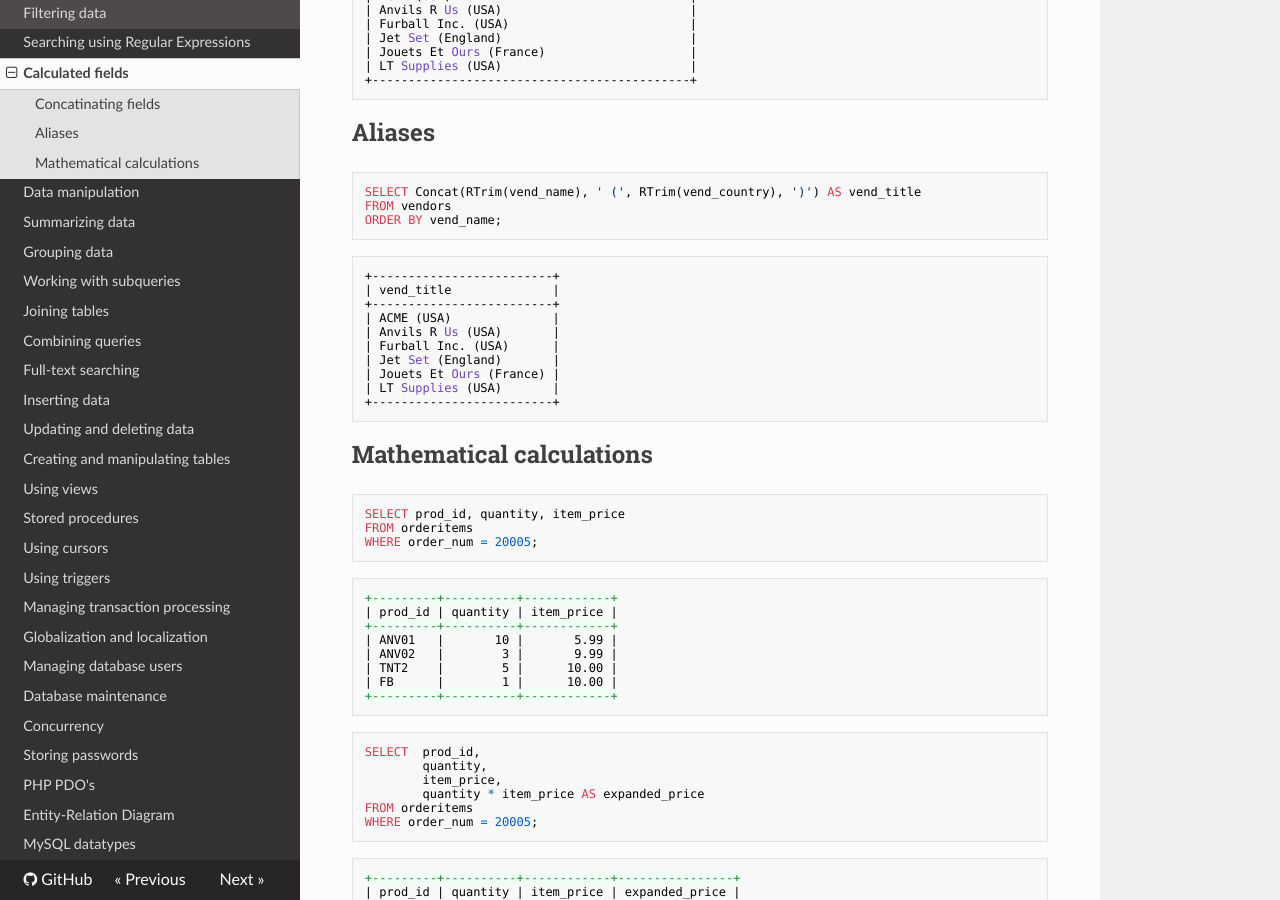
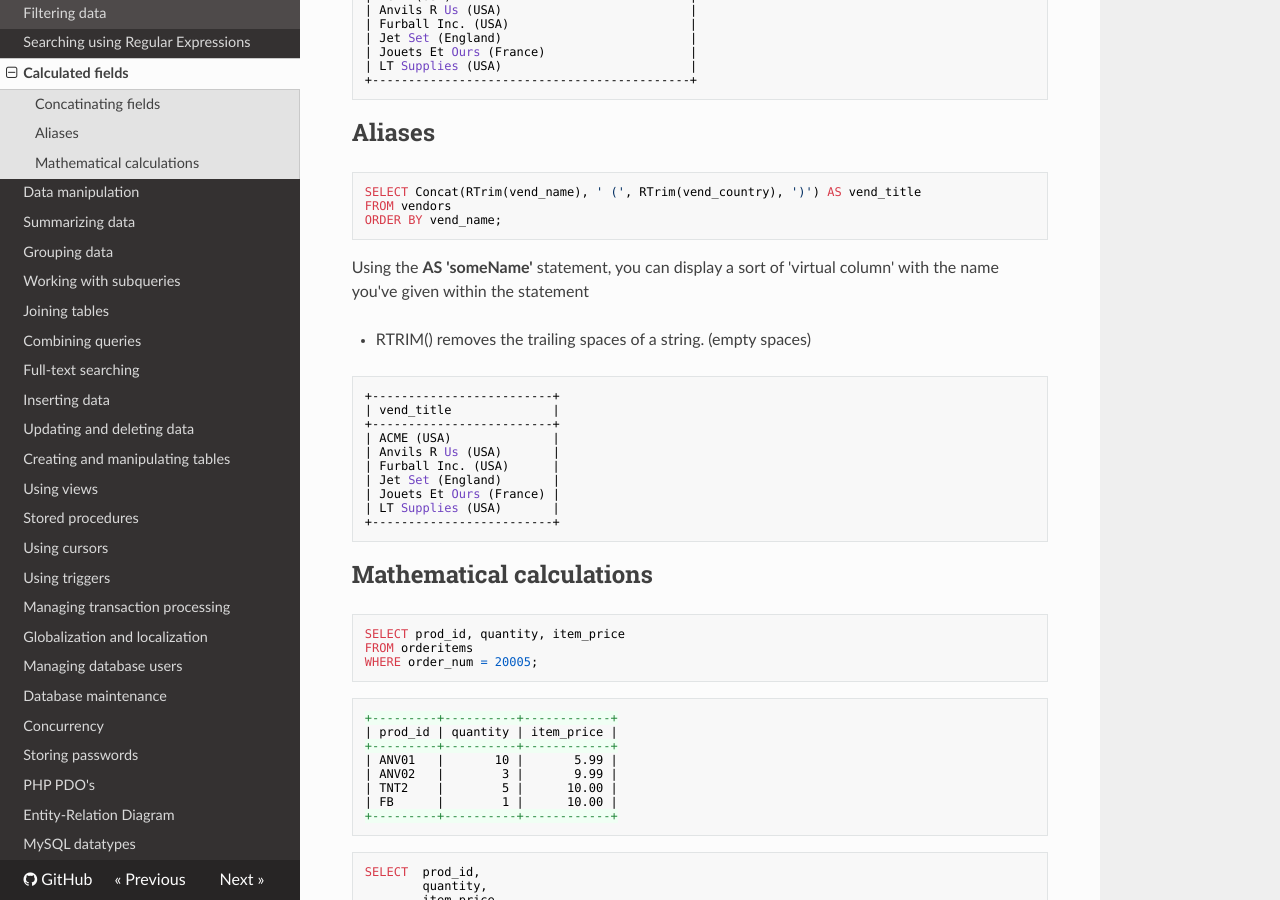
Before and after one commit to sillevl/course-databases, an MkDocs documentation site: the page built from docs/calculated-fields.md, in a window 1280 px wide and 900 px high, scrolled down 438 px. Built offline with MkDocs 1.6.1, drawn with Linux system fonts in a browser that asks for light colours; nearby versions of some CDN libraries; old or Windows-style settings are respelled for this version of MkDocs.

Commit message:
Update calculated-fields.md
Adding additional info to Aliases.

````diff
--- a/docs/calculated-fields.md
+++ b/docs/calculated-fields.md
@@ -30,6 +30,8 @@ SELECT Concat(RTrim(vend_name), ' (', RTrim(vend_country), ')') AS vend_title
 FROM vendors
 ORDER BY vend_name;
 ```
+Using the <b>AS 'someName'</b> statement, you can display a sort of 'virtual column' with the name you've given within the statement
+<ul><li>RTRIM() removes the trailing spaces of a string. (empty spaces)</li></ul>
 ```
 +-------------------------+
 | vend_title              |
````
